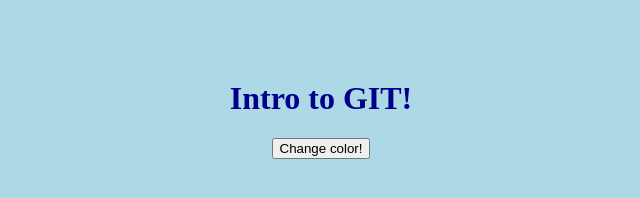
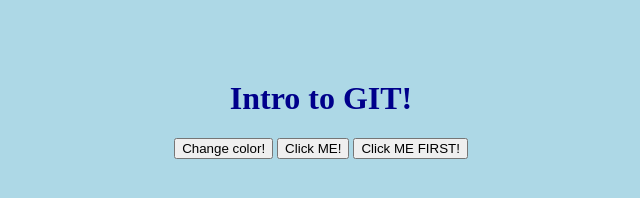
Before and after one commit to syntaxterorists/introToGit, a plain HTML site: page index.html in a window 1280 px wide. Shown: the whole page, without its empty margins (319-959 px from the left). Drawn offline with Linux system fonts and the light colour scheme.

Commit message:
Added a new button to the webpage!

```diff
--- a/index.html
+++ b/index.html
@@ -10,5 +10,12 @@
     <h1>Intro to GIT!</h1>
     <button id="change"> Change color!</button>
     <script src="index.js"></script>
+    <!--Dodajemo novi button kako bi prikazali upotrebu dodavanje nove grane u GIT-->
+    <button id="randomButton"> Click ME!</button>
+    <button id="randomButton2"> Click ME FIRST!</button>
+
+    <!--Nesačuvane promjene su prikazane sa žutom trakom sa lijeve strane-->
+
+
 </body>
 </html>
```
